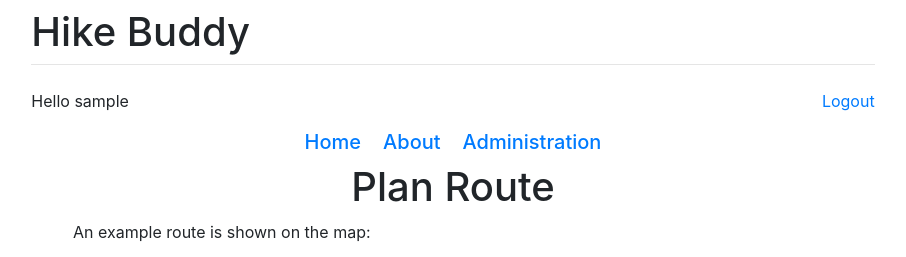
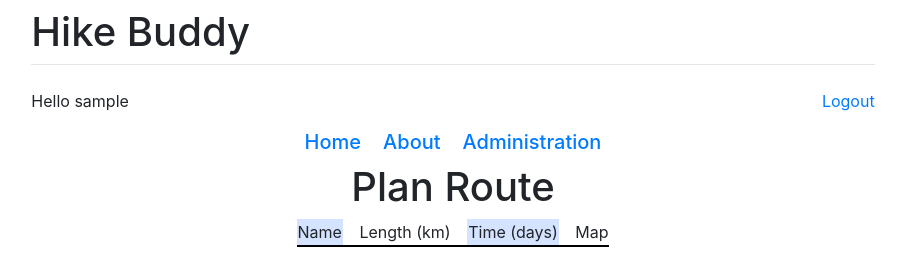
Before and after one commit to tomerda3/Hike_Buddy, a Django app: page /planroute/ in a window 1280 px wide. Shown: the top 257 px of the page, without its empty margins (187-1093 px from the left). Run offline with Django 3.2, Linux system fonts and the light colour scheme; the visitor is signed in with stand-in values (Sample User, id 1); some libraries are stand-ins or nearby versions.

Commit message:
Update planroute.html

```diff
--- a/HikeBuddy/main/templates/main/planroute.html
+++ b/HikeBuddy/main/templates/main/planroute.html
@@ -1,6 +1,21 @@
 {% extends 'main/base.html' %}
 
 {% block title %}Plan Route{% endblock %}
+
+{% block style %}
+	tr.border_bottom td {
+  	border-bottom: 1px solid black;
+	}
+	tr.border_bottom_b td {
+  	border-bottom: 2px solid black;
+	}
+	.blue {
+  	background-color: rgba(85,144,255,.25);
+	}
+	.white {
+  	background-color: rgba(255,255,255,.25);
+	}
+{% endblock %}
 
 {% block content %}
 <center><h1>Plan Route</h1></center>
@@ -10,14 +25,80 @@
 	<p>Not registered yet? <a href="/signup/">Sign up</a></p>
 {% else %}
 
-	<center>
+<center>
+
+<table>
+	<colgroup>
+				<col class="blue" />
+				<col class="white" />
+				<col class="white" />
+				<col class="white" />
+				<col class="blue" />
+				<col class="white" />
+				<col class="white" />
+				<col class="white" />
+				<col class="blue" />
+				<col class="white" />
+				<col class="white" />
+				<col class="white" />
+				<col class="blue" />
+				<col class="white" />
+				<col class="white" />
+				<col class="white" />
+				<col class="blue" />
+				<col class="white" />
+				<col class="white" />
+				<col class="white" />
+				<col class="blue" />
+			</colgroup>
+	<tr class="border_bottom_b">
+		<td>Name</td>
+			<td>&nbsp;&nbsp;&nbsp;</td>
+		<td>Length (km)</td>
+			<td>&nbsp;&nbsp;&nbsp;</td>
+		<td>Time (days)</td>
+			<td>&nbsp;&nbsp;&nbsp;</td>
+		<td>Map</td>
+	</tr>
+
+{% if trails %}
+
+	{% for trail in trails %}
+	<tr class="border_bottom">
+		<td><center>{{trail.0}}</center></td>
+			<td>&nbsp;&nbsp;&nbsp;</td>
+		<td><center>{{trail.1}}</center></td>
+			<td>&nbsp;&nbsp;&nbsp;</td>
+		<td><center>{{trail.2}}</center></td>
+			<td>&nbsp;&nbsp;&nbsp;</td>
+		<td><center><a href={{trail.3}} target="map">View</a></center></td>
+	</tr>
+	{% endfor %}
+
+{% endif %}
+
+</table>
+
+<br>
+
+<iframe name="map" width="600" height="450" style="border:0;" allowfullscreen="" loading="lazy"></iframe>
 
 
-<table>
+
+
+
+
+
+
+
+
+
+
+<!-- <table>
 <tr>
 <td>
 	<p>An example route is shown on the map:</p>
-<!-- <iframe src="https://www.google.com/maps/embed?pb=!1m28!1m12!1m3!1d435314.4690617617!2d34.960347048458!3d31.52706320722272!2m3!1f0!2f0!3f0!3m2!1i1024!2i768!4f13.1!4m13!3e2!4m5!1s0x1502666cc7f87775%3A0xaf5e654731053ad8!2z15TXnteb15zXnNeUINeU15DXp9eT157XmdeqINec15TXoNeT16HXlCDXodee15kg16nXntei15XXnywg15fXmdeZ150g16DXl9ee158g15HXmdeQ15zXmdenIDU2LCDXkdeQ16gg16nXkdeiLCA4NDEwMA!3m2!1d31.2499495!2d34.7893119!4m5!1s0x1502a31318d77041%3A0x5db806268c14578f!2z15TXnteb15zXnNeUINeU15DXp9eT157XmdeqINec15TXoNeT16HXlCDXodee15kg16nXntei15XXnyAtINen157XpNeV16Eg15DXqdeT15XXkywg15Yn15HXldeY15nXoNeh16fXmSA4NCwg15DXqdeT15XXkw!3m2!1d31.8073908!2d34.6583101!5e0!3m2!1siw!2sil!4v1640194804063!5m2!1siw!2sil" width="600" height="450" style="border:0;" allowfullscreen="" loading="lazy"></iframe> -->
+<iframe src="https://www.google.com/maps/embed?pb=!1m28!1m12!1m3!1d435314.4690617617!2d34.960347048458!3d31.52706320722272!2m3!1f0!2f0!3f0!3m2!1i1024!2i768!4f13.1!4m13!3e2!4m5!1s0x1502666cc7f87775%3A0xaf5e654731053ad8!2z15TXnteb15zXnNeUINeU15DXp9eT157XmdeqINec15TXoNeT16HXlCDXodee15kg16nXntei15XXnywg15fXmdeZ150g16DXl9ee158g15HXmdeQ15zXmdenIDU2LCDXkdeQ16gg16nXkdeiLCA4NDEwMA!3m2!1d31.2499495!2d34.7893119!4m5!1s0x1502a31318d77041%3A0x5db806268c14578f!2z15TXnteb15zXnNeUINeU15DXp9eT157XmdeqINec15TXoNeT16HXlCDXodee15kg16nXntei15XXnyAtINen157XpNeV16Eg15DXqdeT15XXkywg15Yn15HXldeY15nXoNeh16fXmSA4NCwg15DXqdeT15XXkw!3m2!1d31.8073908!2d34.6583101!5e0!3m2!1siw!2sil!4v1640194804063!5m2!1siw!2sil" width="600" height="450" style="border:0;" allowfullscreen="" loading="lazy"></iframe>
 <iframe src="https://www.google.com/maps/embed?pb=!1m18!1m12!1m3!1d219800.1357861664!2d34.97336989691788!3d30.595124438645065!2m3!1f0!2f0!3f0!3m2!1i1024!2i768!4f13.1!3m3!1m2!1s0x1501f25e29394e47%3A0x9059cb1208fb6fa!2z157Xm9eq16kg16jXnteV158!5e0!3m2!1siw!2sil!4v1640723587200!5m2!1siw!2sil" width="600" height="450" style="border:0;" allowfullscreen="" loading="lazy"></iframe>
 </td>
 <td>&nbsp;&nbsp;&nbsp;&nbsp;</td>
@@ -26,15 +107,15 @@
   <p>Difficulty: Medium</p>
 </td>
 </tr>
-</table>
+</table> -->
 
-<br>
+<br><br><br><br><br><br>
 
 <h3>Warnings:</h3>
 <script src="//rss.bloople.net/?url=https%3A%2F%2Fims.gov.il%2Fsites%2Fdefault%2Ffiles%2Fims_data%2Frss%2Falert%2FrssAlert_general_country_en.xml&showtitle=false&type=js"></script>
 
 
-	</center>
+</center>
 
 
 
```
